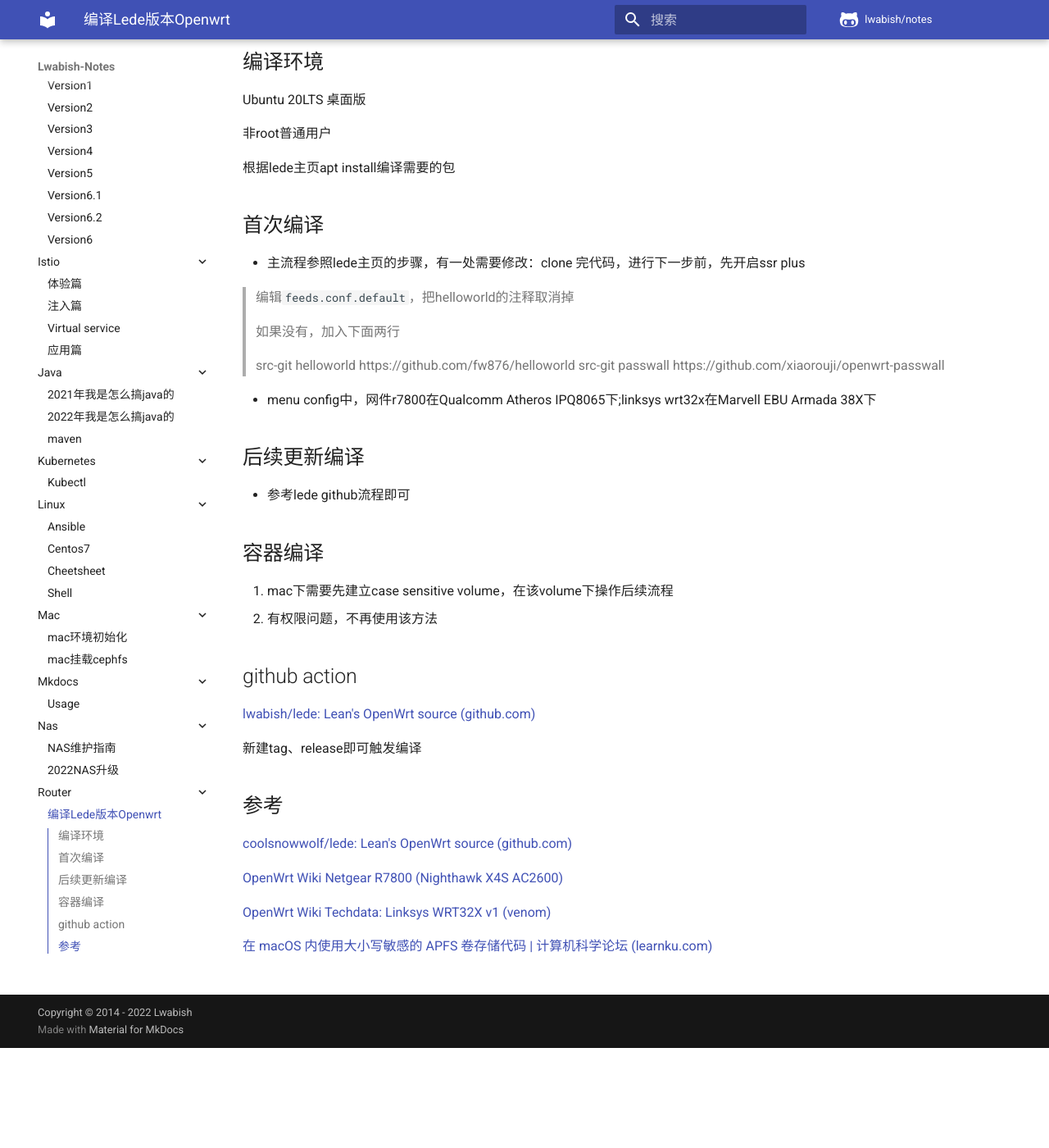
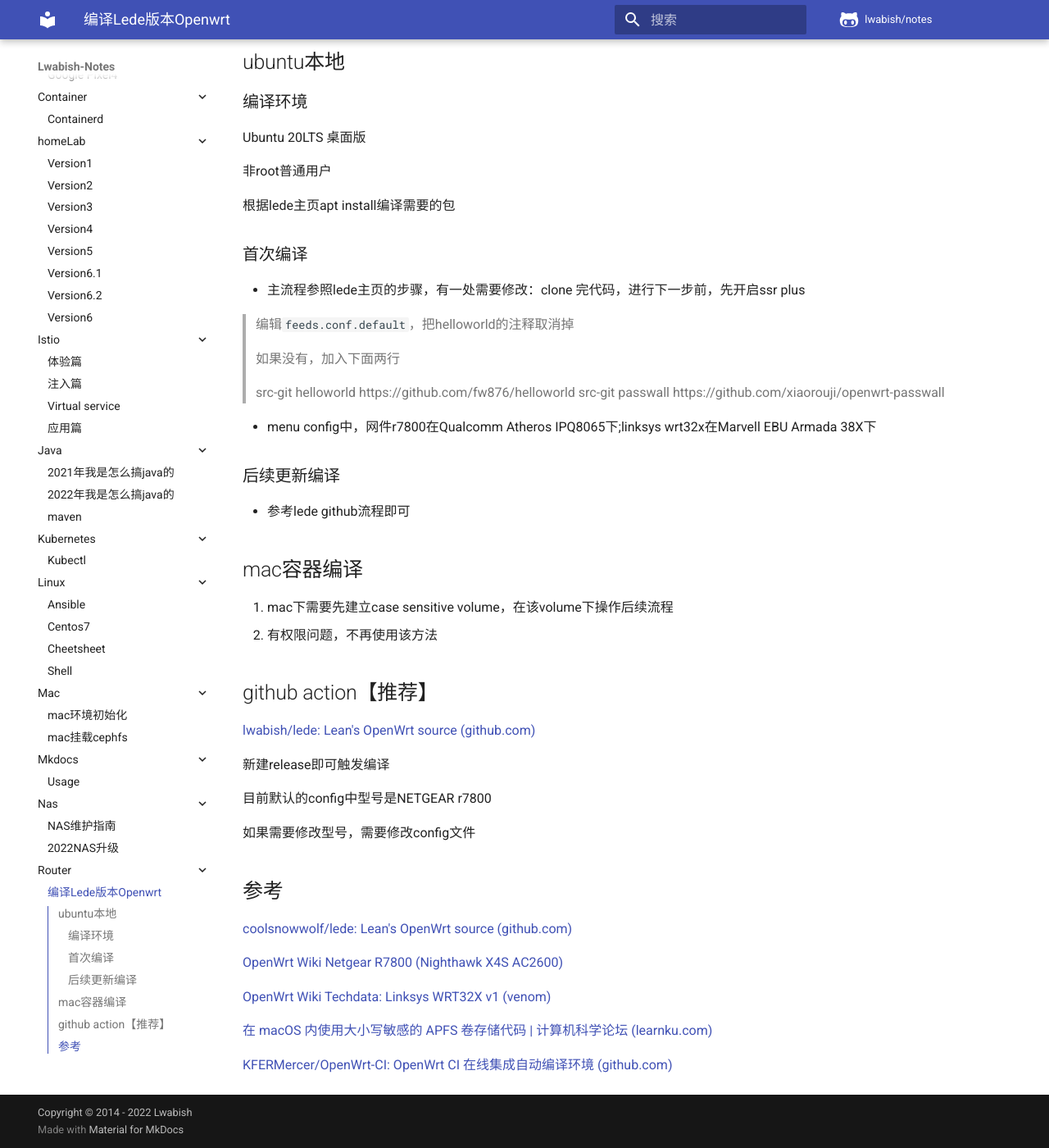
Before and after one commit to lwabish/notes, an MkDocs documentation site: the page built from docs/router/编译openwrt(lede).md, in a window 1280 px wide and 1400 px high, scrolled down 122 px. Shown: the whole window at 82% size. Built offline with MkDocs 1.6.1 and Material for MkDocs 9.7.7, drawn with Linux system fonts in a browser that asks for light colours; comment, search, counter and statistics services are not loaded.

Commit message:
feat: 🎸 openwrt

```diff
--- a/docs/router/编译openwrt(lede).md
+++ b/docs/router/编译openwrt(lede).md
@@ -1,6 +1,8 @@
 # 编译Lede版本Openwrt
 
-## 编译环境
+## ubuntu本地
+
+### 编译环境
 
 Ubuntu 20LTS 桌面版
 
@@ -8,7 +10,7 @@ Ubuntu 20LTS 桌面版
 
 根据lede主页apt install编译需要的包
 
-## 首次编译
+### 首次编译
 
 - 主流程参照lede主页的步骤，有一处需要修改：clone 完代码，进行下一步前，先开启ssr plus
 
@@ -21,20 +23,24 @@ Ubuntu 20LTS 桌面版
 
 - menu config中，网件r7800在Qualcomm Atheros IPQ8065下;linksys wrt32x在Marvell EBU Armada 38X下
 
-## 后续更新编译
+### 后续更新编译
 
 - 参考lede github流程即可
 
-## 容器编译
+## mac容器编译
 
 1. mac下需要先建立case sensitive volume，在该volume下操作后续流程
 1. 有权限问题，不再使用该方法
 
-## github action
+## github action【推荐】
 
 [lwabish/lede: Lean's OpenWrt source (github.com)](https://github.com/lwabish/lede)
 
-新建tag、release即可触发编译
+新建release即可触发编译
+
+目前默认的config中型号是NETGEAR r7800
+
+如果需要修改型号，需要修改config文件
 
 ## 参考
 
@@ -45,3 +51,5 @@ Ubuntu 20LTS 桌面版
 [OpenWrt Wiki Techdata: Linksys WRT32X v1 (venom)](https://openwrt.org/toh/hwdata/linksys/linksys_wrt32x_v1_venom)
 
 [在 macOS 内使用大小写敏感的 APFS 卷存储代码 | 计算机科学论坛 (learnku.com)](https://learnku.com/articles/24422)
+
+[KFERMercer/OpenWrt-CI: OpenWrt CI 在线集成自动编译环境 (github.com)](https://github.com/KFERMercer/OpenWrt-CI)
```
